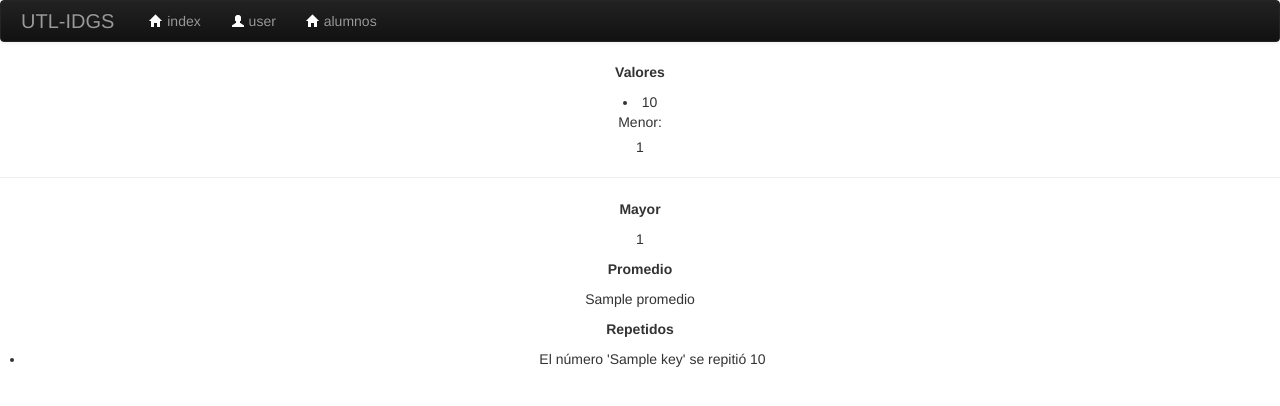
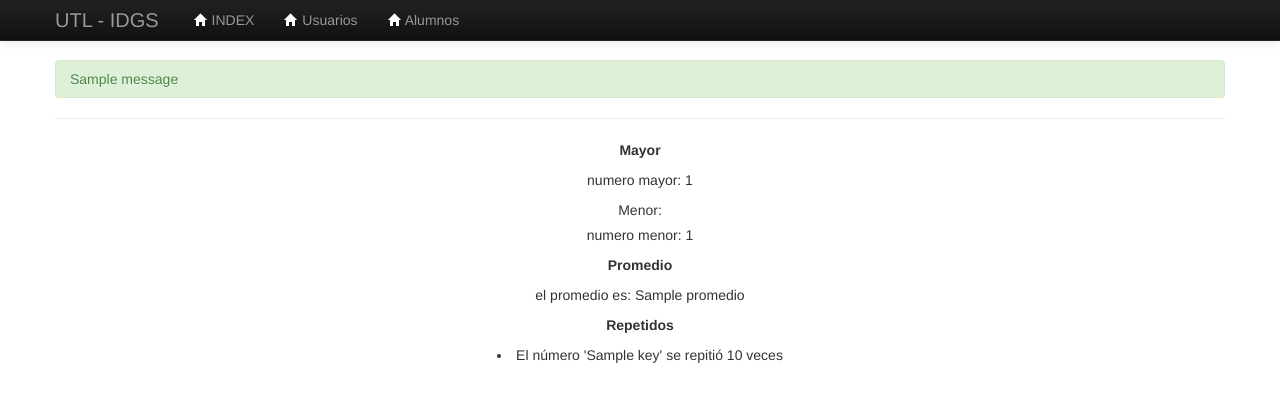
Before and after one commit to IDGS804-20002238/IDGS804-Flask2, a Flask app: template Templates/cajas-dinamicas2.html in a window 1280 px wide. Shown: the top 406 px of the page. Run offline with Flask 2, Linux system fonts and the light colour scheme; the template is opened without the code that fills it: most values are stand-ins (such as "Sample title", 1, 10 or a date in 2020); one stand-in notice (Sample message) is shown; some libraries are stand-ins or nearby versions.

Commit message:
clase del 24-02-23 se reviso cajas dinamicas

```diff
--- a/Templates/cajas-dinamicas2.html
+++ b/Templates/cajas-dinamicas2.html
@@ -2,30 +2,30 @@
 
 {% block content %}
 <center>
-    <h5>Valores</h5>
+    <!-- <h5>Valores</h5>
 
         {% for valor in valores %}
             <li>{{ valor }}</li>
-        {% endfor %}
+        {% endfor %} -->
 
 
-    <label class="form-group">Menor:</label>
-    <p class="fs-1">{{ minNum }}</p>
+
 
     <hr class="my-5">
     <h5>Mayor</h5>
-    <p class="fs-1">{{ maxNum }}</p>
-
+    <p class="fs-1"> numero mayor: {{ maxNum }}</p>
+    <label class="form-group ">Menor:</label>
+    <p class="fs-1">numero menor: {{ minNum }}</p>
     <h5>Promedio</h5>
-    <p>{{ promedio }}</p>
+    <p> el promedio es: {{ promedio }}</p>
 
     <h5>Repetidos</h5>
-    <ul>
+
         {% for key, value in repetidos %}
         <li>
-            El número '{{ key }}' se repitió {{ value }}
+            El número '{{ key }}' se repitió {{ value }} veces
         </li>
         {% endfor %}
-    </ul>
+
 </center>
 {% endblock %}
--- a/Templates/layout.html
+++ b/Templates/layout.html
@@ -4,47 +4,64 @@
     <meta charset="UTF-8">
     <meta http-equiv="X-UA-Compatible" content="IE=edge">
     <meta name="viewport" content="width=device-width, initial-scale=1.0">
-    <link rel="stylesheet" href="../static/css/bootstrap-responsive.min.css">
     <link rel="stylesheet" href="../static/css/bootstrap.min.css">
 
     <title>Document</title>
+    <style>
+        body{
+            padding-top: 60px;
+        }
+        .tr-head{background-color: antiquewhite;}
+    </style>
+    <link rel="stylesheet" href="../static/bootstrap/css/bootstrap-responsive.min.css">
 </head>
 <body>
-    <div class="navbar navbar navbar-inverse navbar-flexed-top">
+    <div class="navbar navbar navbar-inverse navbar-fixed-top">
         <div class="navbar-inner">
             <div class="container">
                 <a href="" class="brand">
-                    UTL-IDGS
-
-
+                    UTL - IDGS
                 </a>
                 <ul class="nav">
-                    <li>
+                    <li class="activate">
                         <a href="">
                             <i class="icon-home icon-white"></i>
-                            index
-                        </a></li>
-                    <li>
-                        <a href="">
-                        <i class="icon-user icon-white"></i>
-                        user
-                    </a></li>
-                    <li>
+                            INDEX
+                        </a>
+                    </li>
+                    <li class="activate">
                         <a href="">
                             <i class="icon-home icon-white"></i>
-                            alumnos
-                        </a></li>
+                            Usuarios
+                        </a>
+                    </li>
+                    <li class="activate">
+                        <a href="">
+                            <i class="icon-home icon-white"></i>
+                            Alumnos
+                        </a>
+                    </li>
+                </ul>
+            </div>
+        </div>
+    </div>
 
-                </ul>
+    <div class="container">
+        {%with messages = get_flashed_messages()%}
+            {%if messages %}
+                {%for message in messages%}
+                <div class = "alert alert-success">
+                    {{message}}
+                </div>
+                {%endfor%}
+            {%endif%}
 
-            </div>
+            {% endwith %}
 
-        </div>
+        {% block content %}
 
+    {% endblock %}
     </div>
-{% block content %}
-
-{% endblock %}
 
 </body>
 </html>
--- a/app.py
+++ b/app.py
@@ -1,41 +1,66 @@
-from flask import Flask, render_template, request
-from forms import WordForm, TranslateForm
+# from flask import Flask, render_template, request,make_response,flash
+# from forms import WordForm, TranslateForm
+# from forms import LoginForm
+# import forms
+# from flask_wtf.csrf import CSRFProtect
 
-app = Flask(__name__)
-app.config['SECRET_KEY'] = 'secretkey'
+# app = Flask(__name__)
+# app.config['SECRET_KEY']="esta es una clave encriptada"
+# csrf=CSRFProtect()
+# csrf.init_app(app)
+#-----------------------------------------------------------------------------------------------------------------
+#----------------------------------------------LOGIN--------------------------------------------------------------
+#-----------------------------------------------------------------------------------------------------------------
+# @app.route("/cookie", methods = ['GET', 'POST'])
+# def cookie():
 
-@app.route('/', methods=['GET', 'POST'])
-def index():
-    word_form = WordForm()
-    translate_form = TranslateForm()
+#     reg_user = forms.LoginForm(request.form)
+#     response = make_response(render_template('cookie.html', form = reg_user,))
 
-    if word_form.validate_on_submit():
-        with open('words.txt', 'a') as f:
-            f.write(f'{word_form.spanish_word.data.lower()}={word_form.english_word.data.lower()}\n')
-        return render_template('traductor.html', word_form=word_form, translate_form=translate_form, message='Guardado con éxito')
+#     if request.method == 'POST' and reg_user.validate():
+#         user = reg_user.username.data
+#         password = reg_user.password.data
+#         datos = user + '@' + password
+#         success_message = 'Bienvenido {}'.format(user)
+#         response.set_cookie('datos_usuario', datos)
+#         flash(success_message)
+#     return response
+#-----------------------------------------------------------------------------------------------------------------
+#--------------------------------------------DICCIONARIO DATOS----------------------------------------------------
+#-----------------------------------------------------------------------------------------------------------------
+# @app.route('/', methods=['GET', 'POST'])
+# def index():
+#     word_form = WordForm()
+#     translate_form = TranslateForm()
 
-    if translate_form.validate_on_submit():
-        language = translate_form.language.data
-        with open('words.txt') as f:
-            words = dict(line.strip().lower().split('=') for line in f)
-            try:
-                if language == 'english':
-                    translation = words[translate_form.word.data.lower()]
-                else:
-                    translation = [key for key, value in words.items() if value == translate_form.word.data.lower()][0]
-                message = f'Traducción: {translation}'
-            except (KeyError, IndexError):
-                message = 'No se encuentra la traducción'
-        return render_template('traductor.html', word_form=word_form, translate_form=translate_form, message=message)
+#     if word_form.validate_on_submit():
+#         with open('words.txt', 'a') as f:
+#             f.write(f'{word_form.spanish_word.data.lower()}={word_form.english_word.data.lower()}\n')
+#         return render_template('traductor.html', word_form=word_form, translate_form=translate_form, message='Guardado con éxito')
 
-    return render_template('traductor.html', word_form=word_form, translate_form=translate_form)
+#     if translate_form.validate_on_submit():
+#         language = translate_form.language.data
+#         with open('words.txt') as f:
+#             words = dict(line.strip().lower().split('=') for line in f)
+#             try:
+#                 if language == 'english':
+#                     translation = words[translate_form.word.data.lower()]
+#                 else:
+#                     translation = [key for key, value in words.items() if value == translate_form.word.data.lower()][0]
+#                 message = f'Traducción: {translation}'
+#             except (KeyError, IndexError):
+#                 message = 'No se encuentra la traducción'
+#         return render_template('traductor.html', word_form=word_form, translate_form=translate_form, message=message)
 
-
-if __name__ == '__main__':
-    app.run(debug=True)
+#     return render_template('traductor.html', word_form=word_form, translate_form=translate_form)
 
 
 
+
+
+#-----------------------------------------------------------------------------------------------------------------
+#--------------------------------------------ALUMNOS--------------------------------------------------------------
+#-----------------------------------------------------------------------------------------------------------------
 
 
 
@@ -76,17 +101,19 @@ if __name__ == '__main__':
 
 
 
-# from flask import Flask, render_template, request
-# from flask_wtf.csrf import CSRFProtect
-# import forms
-# from forms import MyData
+from flask import Flask, render_template, request
+from flask_wtf.csrf import CSRFProtect
+import forms
+from forms import MyData
 
-# csrf = CSRFProtect()
-# app = Flask(__name__)
-# app.config['SECRET_KEY'] = "en un lugar de la mancha"
-# csrf.init_app(app)
+csrf = CSRFProtect()
+app = Flask(__name__)
+app.config['SECRET_KEY'] = "en un lugar de la mancha"
+csrf.init_app(app)
 
-
+#-----------------------------------------------------------------------------------------------------------------
+#--------------------------------------------ALUMNOS--------------------------------------------------------------
+#-----------------------------------------------------------------------------------------------------------------
 
 # @app.route("/formprueba")
 # def formprueba():
@@ -105,28 +132,34 @@ if __name__ == '__main__':
 
 #     return render_template('Alumnos.html', form=reg_alum,datos=datos)
 
+#-----------------------------------------------------------------------------------------------------------------
+#--------------------------------------------CAJAS DINAMICAS------------------------------------------------------
+#-----------------------------------------------------------------------------------------------------------------
+@app.route('/cajasDinamicas', methods=['GET', 'POST'])
+@csrf.exempt # Excluye la protección CSRF para las solicitudes GET
+def cajasDinamicas():
+    if request.method == 'GET':
+        formulario = MyData()
+        return render_template('cajas-dinamicas.html', form=formulario)
+    else:
+        formulario = MyData(request.form)
+        return render_template('cajas-dinamicas.html', form=formulario)
 
-# @app.route('/cajasDinamicas', methods=['GET', 'POST'])
-# @csrf.exempt # Excluye la protección CSRF para las solicitudes GET
-# def cajasDinamicas():
-#     if request.method == 'GET':
-#         formulario = MyData()
-#         return render_template('index.html', form=formulario)
-#     else:
-#         formulario = MyData(request.form)
-#         return render_template('cajas-dinamicas.html', form=formulario)
+@app.route('/cajasDinamicas2', methods=['POST'])
+@csrf.exempt # Excluye la protección CSRF para las solicitudes GET
+def cajasDinamicas2():
+    formulario = MyData(request.form)
+    valores = [int(number) for number in formulario.numeros.data]
 
-# @app.route('/cajasDinamicas2', methods=['POST'])
-# @csrf.exempt # Excluye la protección CSRF para las solicitudes GET
-# def cajasDinamicas2():
-#     formulario = MyData(request.form)
-#     valores = [int(number) for number in formulario.numeros.data]
+    repetidos = []
 
-#     repetidos = []
+    for valor in set(valores):
+        repeticiones = len([num for num in valores if num == valor])
+        if repeticiones > 1:
+            repetidos.append((valor, repeticiones))
 
-#     for valor in set(valores):
-#         repeticiones = len([num for num in valores if num == valor])
-#         if repeticiones > 1:
-#             repetidos.append((valor, repeticiones))
+    return render_template('cajas-dinamicas2.html', valores=valores, minNum=min(valores), maxNum=max(valores), promedio=sum(valores) / len(valores), repetidos=repetidos)
 
-#     return render_template('cajas-dinamicas2.html', valores=valores, minNum=min(valores), maxNum=max(valores), promedio=sum(valores) / len(valores), repetidos=repetidos)
+
+if __name__ == '__main__':
+    app.run(debug=True)
```
Also changed, not shown: Templates/cookie.html (added, +19 -0 lines).
